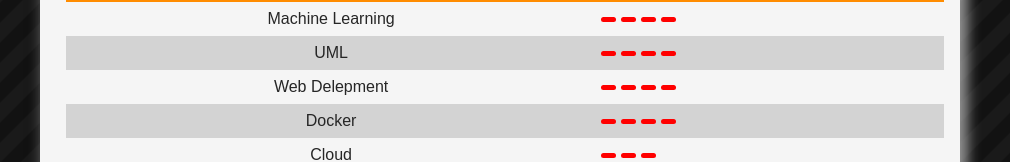
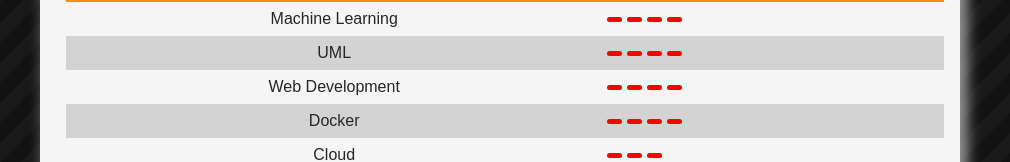
Before and after one commit to JoseBambora/JoseBambora.github.io, a React (Create React App) app in the folder ReactApp/: page /skills in a window 1280 px wide. Shown: the part 1936-2098 px from the top of the page, without its empty margins (140-1150 px from the left). Built offline with nearby package versions, Linux system fonts and the light colour scheme.

Commit message:
Fixed some english errors and improved some phrases.

```diff
--- a/ReactApp/src/components/content/Skills.js
+++ b/ReactApp/src/components/content/Skills.js
@@ -15,7 +15,7 @@ export const Skills = () => {
     const extra = [
         { name: 'Machine Learning', level: 4 },
         { name: 'UML', level: 4 },
-        { name: 'Web Delepment', level: 4 },
+        { name: 'Web Development', level: 4 },
         { name: 'Docker', level: 4 },
         { name: 'Cloud', level: 3 },
     ]
```
